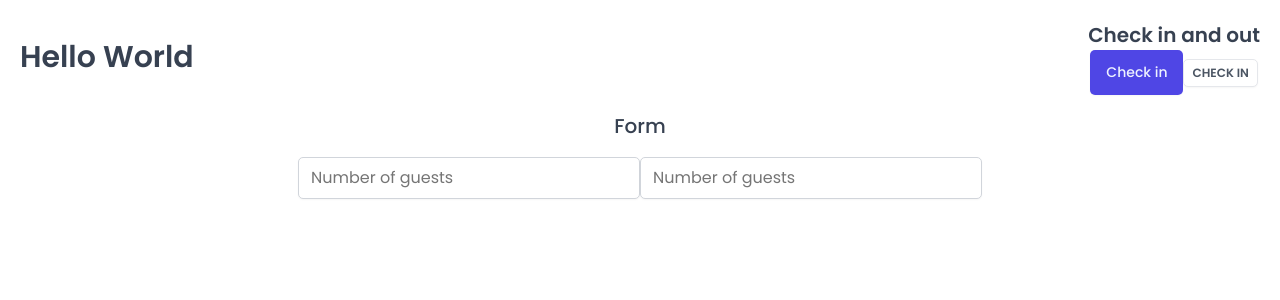
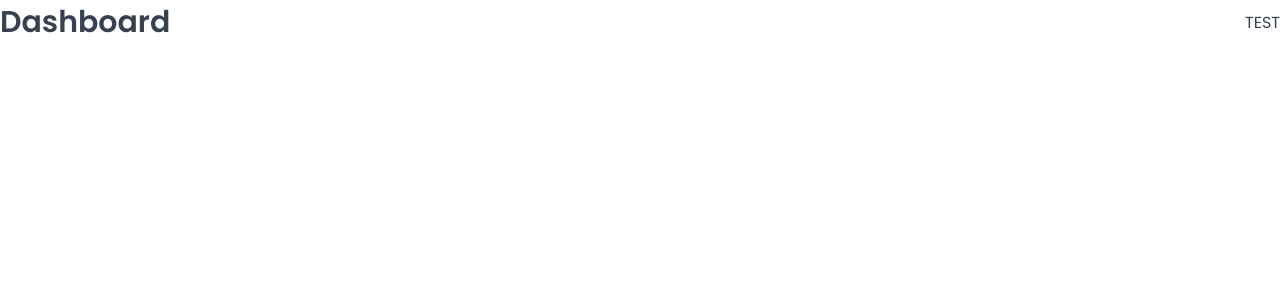
Before and after one commit to carmenccc/wild-oasis, a React (Vite) app: page /dashboard in a window 1280 px wide. Shown: the top 300 px of the page. Built offline with nearby package versions, Linux system fonts and the light colour scheme; a web font is replaced by a local one.

Commit message:
React Router

```diff
--- a/package.json
+++ b/package.json
@@ -12,6 +12,7 @@
   "dependencies": {
     "react": "^18.2.0",
     "react-dom": "^18.2.0",
+    "react-router-dom": "^6.28.2",
     "styled-components": "^6.1.14"
   },
   "devDependencies": {
--- a/src/App.jsx
+++ b/src/App.jsx
@@ -1,52 +1,33 @@
-import styled, { css } from "styled-components";
+import { BrowserRouter, Navigate, Route, Routes } from "react-router-dom";
+import Dashboard from "./pages/Dashboard";
+import Bookings from "./pages/Bookings";
+import Cabins from "./pages/Cabins";
+import Users from "./pages/Users";
+import Settings from "./pages/Settings";
+import Account from "./pages/Account";
+import Login from "./pages/Login";
+import PageNotFound from "./pages/PageNotFound";
 import GlobalStyles from "./styles/GlobalStyles";
-import Button from "./ui/Button";
-import Input from "./ui/Input";
-import Heading from "./ui/Heading";
-import Row from "./ui/Row";
-
-// Tag template literal, use ${} to write js code
-const test = css`
-  text-align: center;
-`;
-const StyledApp = styled.div`
-  padding: 20px;
-  ${test}
-`;
 
 function App() {
   return (
     <>
-      {/* The global styled component needs to be sibling,
-      cannot have children */}
       <GlobalStyles />
-      <StyledApp>
-        <Row>
-          <Row type="horizontal">
-            <Heading as="h1">Hello World</Heading>
+      <BrowserRouter>
+        <Routes>
+          {/* Default route */}
+          <Route index element={<Navigate replace to="dashboard" />} />
 
-            <div>
-              <Heading as="h2">Check in and out</Heading>
-              <Button onClick={() => alert("Check in")}>Check in</Button>
-              <Button
-                variation="secondary"
-                size="small"
-                onClick={() => alert("Check out")}
-              >
-                Check in
-              </Button>
-            </div>
-          </Row>
-
-          <Row>
-            <Heading as="h3">Form</Heading>
-            <form>
-              <Input type="number" placeholder="Number of guests" />
-              <Input type="number" placeholder="Number of guests" />
-            </form>
-          </Row>
-        </Row>
-      </StyledApp>
+          <Route path="dashboard" element={<Dashboard />} />
+          <Route path="bookings" element={<Bookings />} />
+          <Route path="Cabins" element={<Cabins />} />
+          <Route path="Users" element={<Users />} />
+          <Route path="Settings" element={<Settings />} />
+          <Route path="Account" element={<Account />} />
+          <Route path="Login" element={<Login />} />
+          <Route path="*" element={<PageNotFound />} />
+        </Routes>
+      </BrowserRouter>
     </>
   );
 }
```
Also changed, not shown: 1 other file (tests, documents, lock files or other folders).
